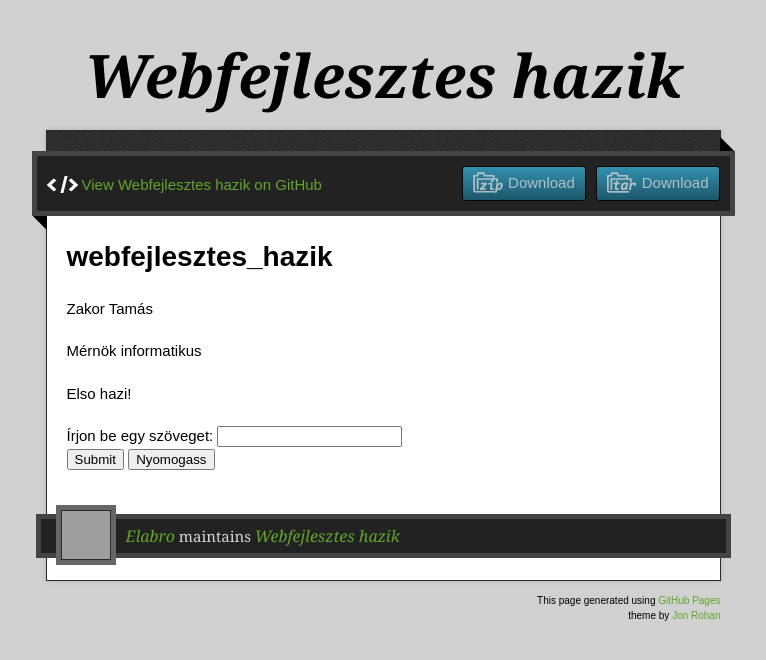
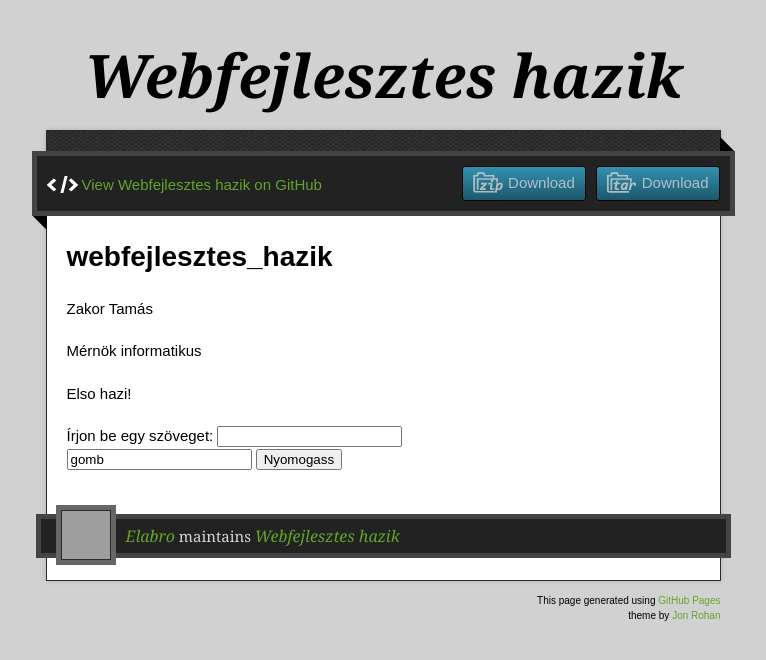
Before and after one commit to Elabro/webfejlesztes_hazik, a plain HTML site: page index.html in a window 1280 px wide. Shown: the whole page, without its empty margins (257-1023 px from the left). Drawn offline with nearby package versions, Linux system fonts and the light colour scheme; grey boxes are pictures that could not be loaded.

Commit message:
Update index.html

```diff
--- a/index.html
+++ b/index.html
@@ -41,7 +41,7 @@
 
          <form action="elso.js">
         Írjon be egy szöveget: <input type="text" name="string"><br>
-        <input type="submit" value="Submit">
+        <input type="Elfogad" value="gomb">
         <button id="gomb">Nyomogass</button>
           <ul id="output"></ul>
         </form>
```
